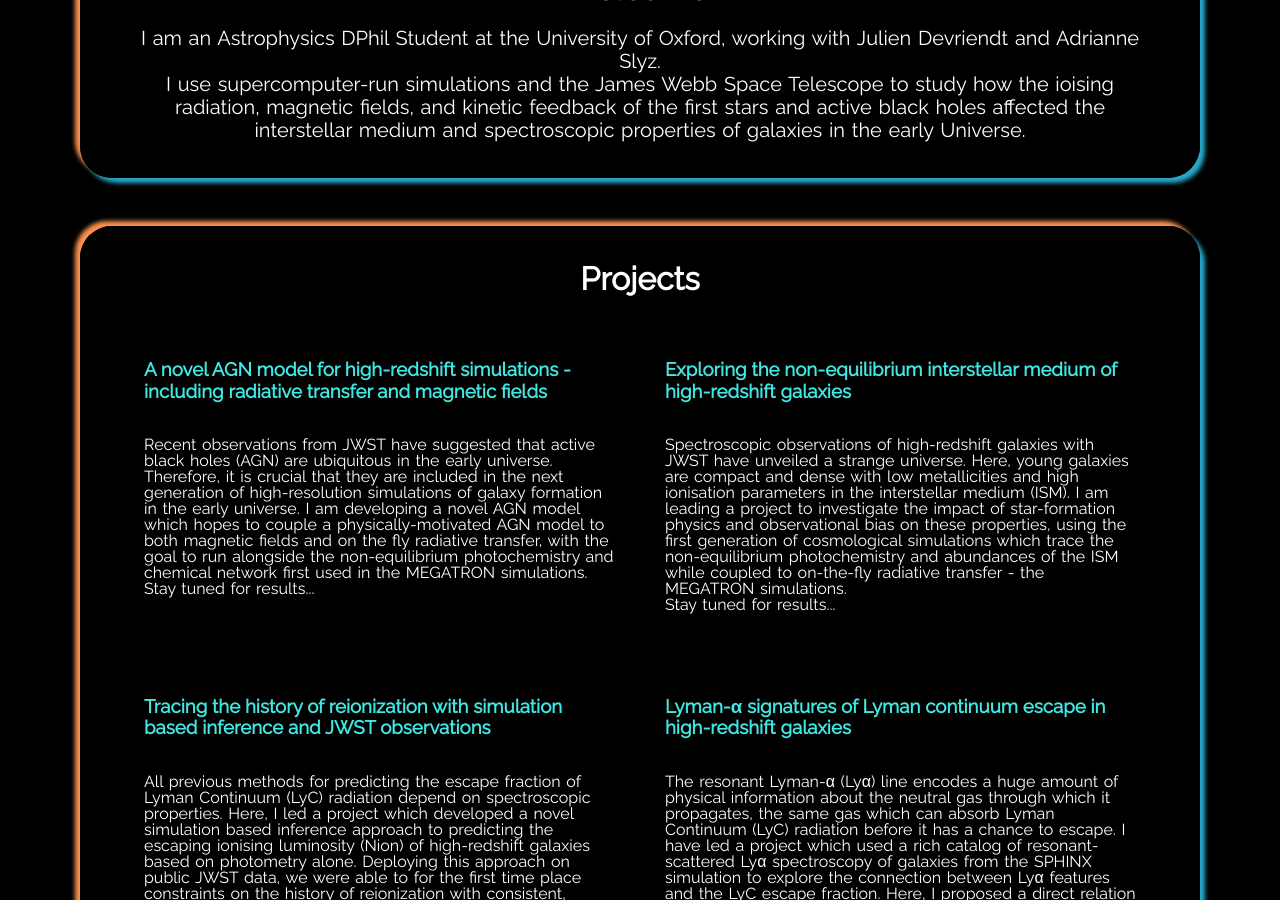
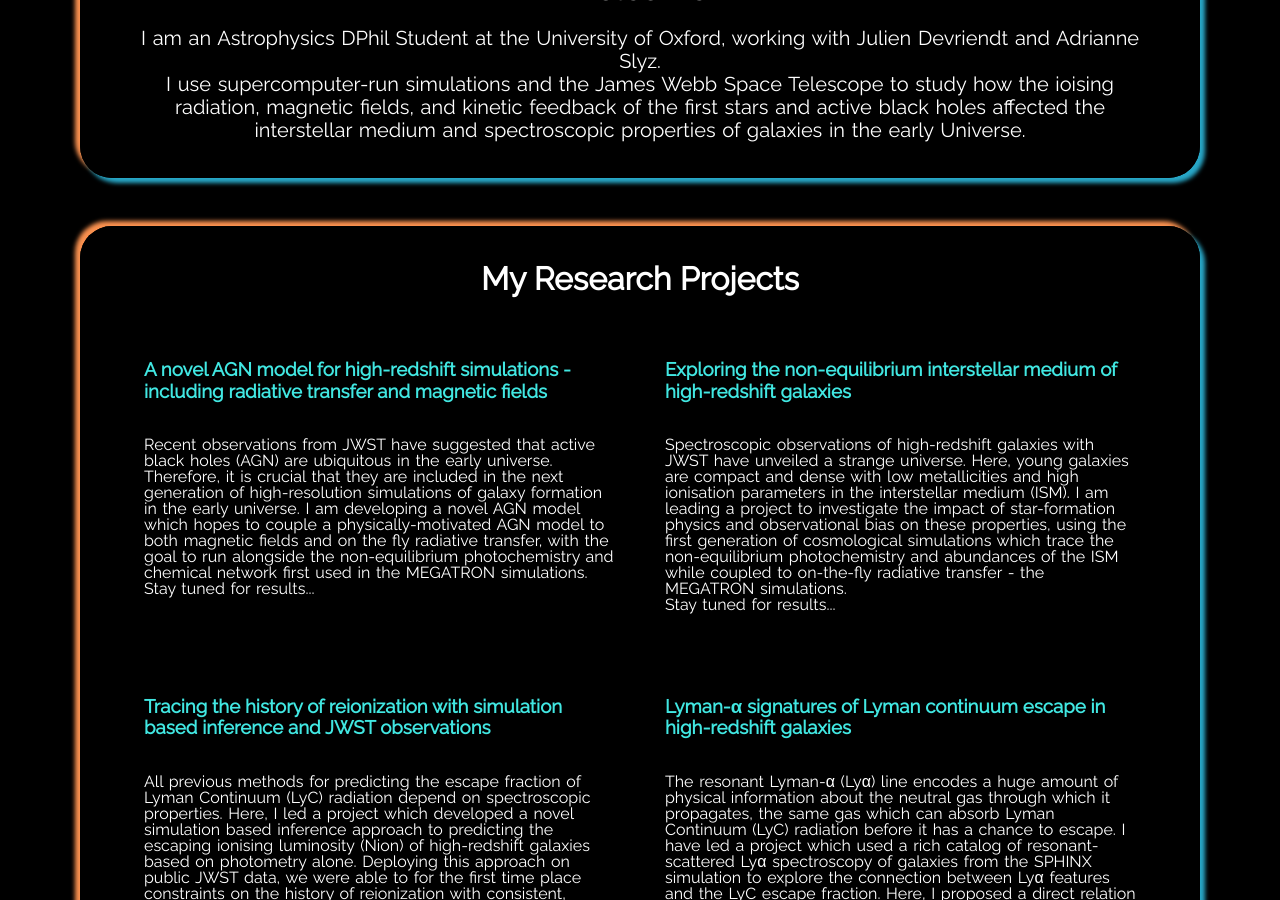
Before and after one commit to Chousti/Chousti.github.io, a Jekyll site: the page built from index.html, in a window 1280 px wide and 900 px high, scrolled down 1282 px. Built offline with Jekyll 4.4.1, drawn with Linux system fonts in a browser that asks for light colours.

Commit message:
change project title

```diff
--- a/_config.yml
+++ b/_config.yml
@@ -67,7 +67,7 @@ show_projects_card: true
 # > setting this to false, will omit your listed projects
 show_projects: true
 # projects_title: The will be displayed as the title of your projects
-projects_title: Projects
+projects_title: My Research Projects
 # show_os_projects:
 # > setting this to true, will display your public projects on github
 # > setting this to false, will omit your public projects on github
```
